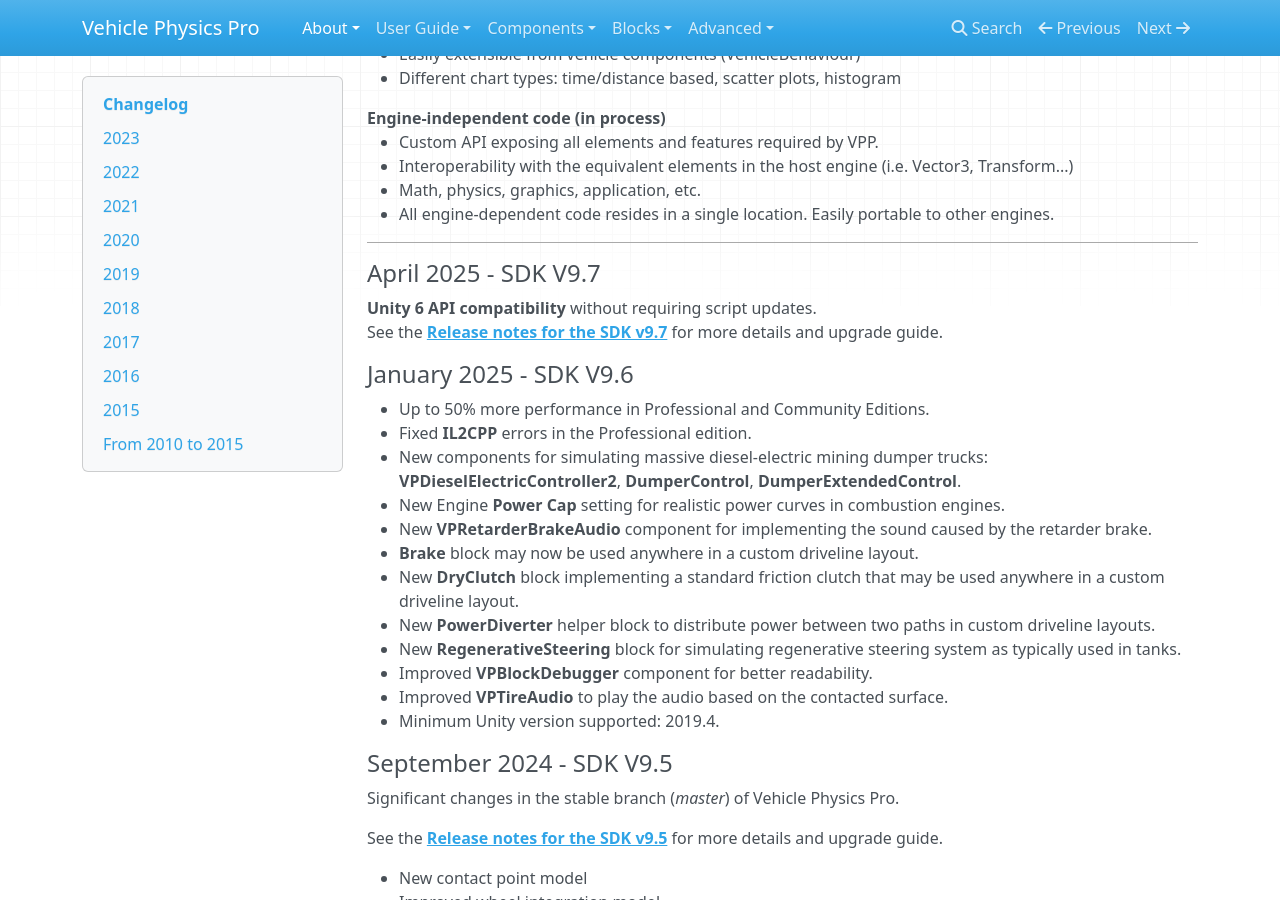
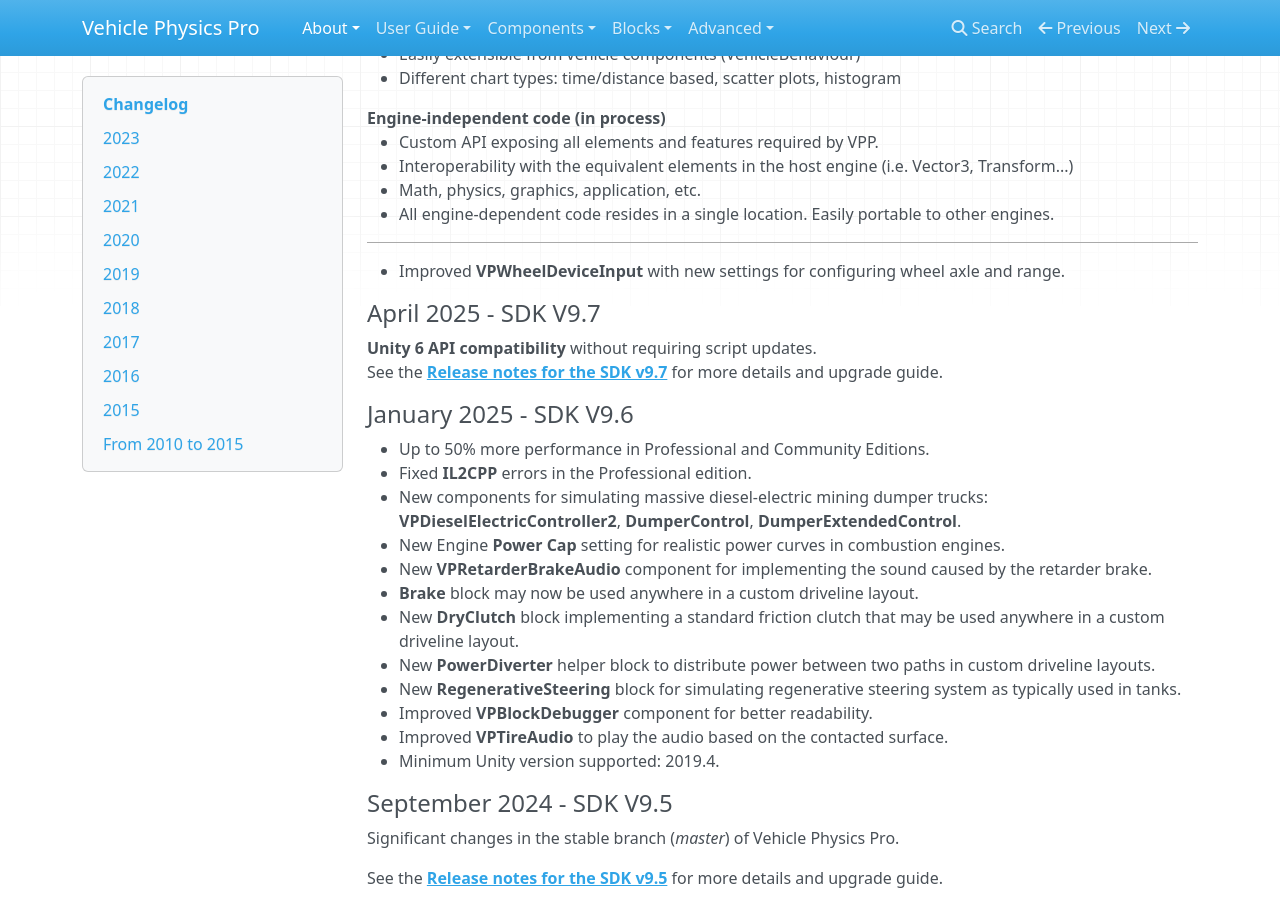
Before and after one commit to EdyJ/vehicle-physics-docs, an MkDocs documentation site: the page built from docs/about/changelog.md, in a window 1280 px wide and 900 px high, scrolled down 1708 px. Built offline with MkDocs 1.6.1, drawn with Linux system fonts in a browser that asks for light colours; nearby versions of some CDN libraries; library files that are not in the unit come from our copies.

Commit message:
Changelog updated

```diff
--- a/docs/about/changelog.md
+++ b/docs/about/changelog.md
@@ -79,6 +79,9 @@
 	- All engine-dependent code resides in a single location. Easily portable to other engines.
 
 ----
+
+
+- Improved **VPWheelDeviceInput** with new settings for configuring wheel axle and range.
 
 #### April 2025 - SDK V9.7
 
```
